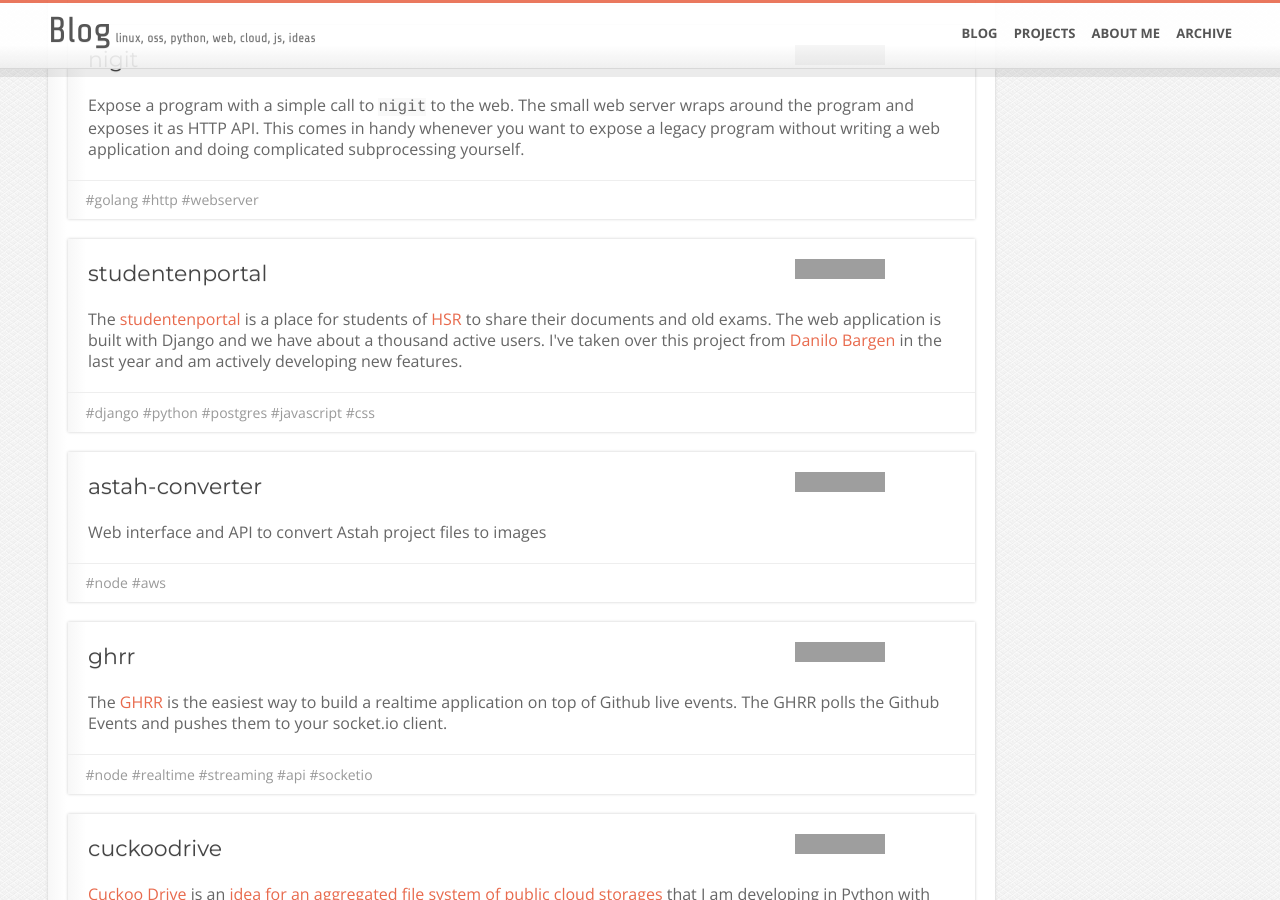
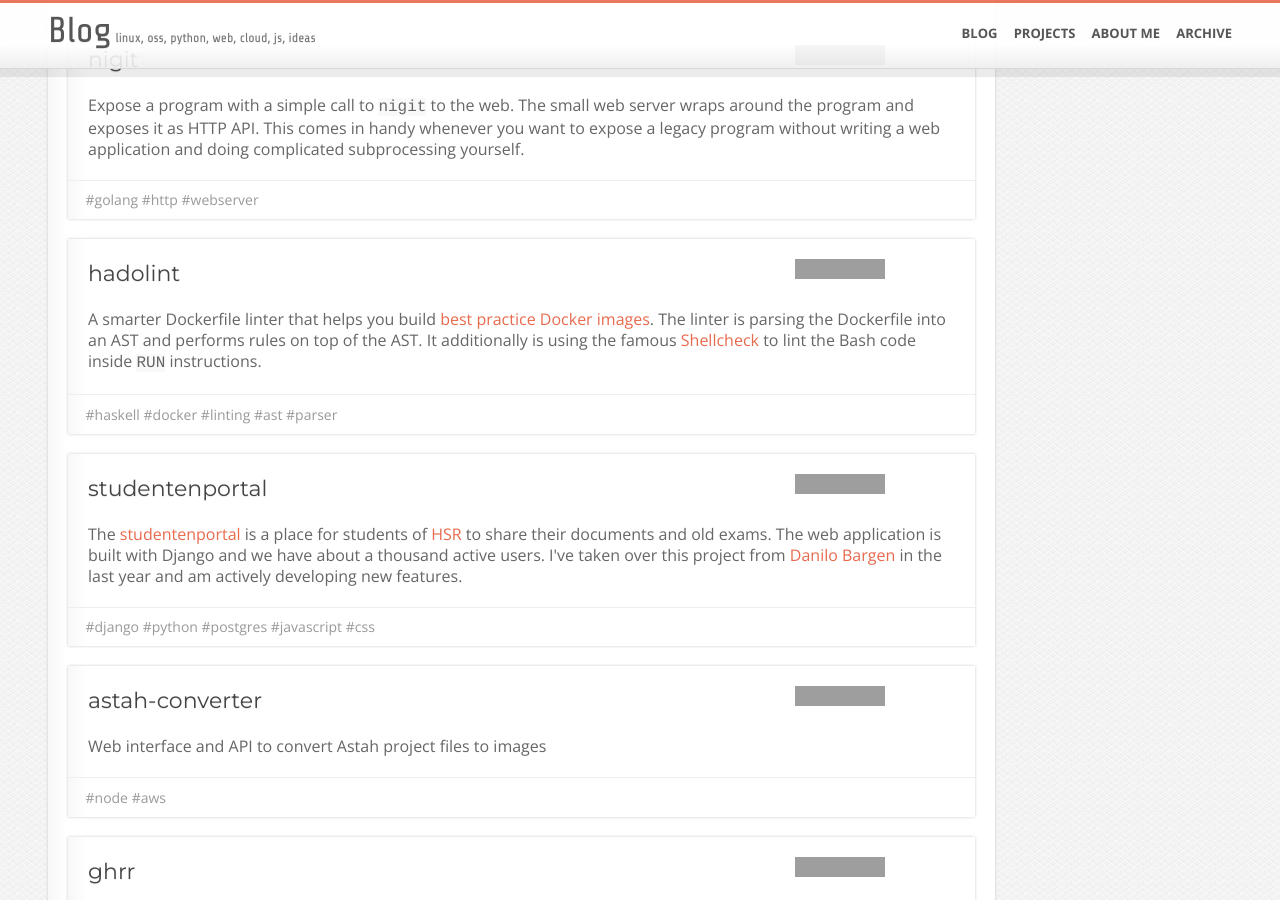
Before and after one commit to lukasmartinelli/lukasmartinelli.github.io, a Jekyll site: the page built from projects.html, in a window 1280 px wide and 900 px high, scrolled down 1095 px. Built offline with Jekyll 4.4.1, drawn with Linux system fonts in a browser that asks for light colours; Markdown is read by kramdown in place of the engine named in the settings; grey boxes are pictures that could not be loaded.

Commit message:
Add hadolint project

```diff
--- a/projects.html
+++ b/projects.html
@@ -127,6 +127,30 @@ title: Projects Lukas Martinelli
               <a href="#" rel="tag">#golang</a>
               <a href="#" rel="tag">#http</a>
               <a href="#" rel="tag">#webserver</a>
+            </span>
+          </footer>
+        </article>
+
+        <article class="project">
+          <header>
+            <h3>
+              <span>hadolint</span>
+              <iframe class="github-stars" src="https://ghbtns.com/github-btn.html?user=lukasmartinelli&repo=hadolint&type=star&count=true&size=large" frameborder="0" scrolling="0" width="160px" height="30px"></iframe>
+            </h3>
+          </header>
+          <div class="content">
+            <p>A smarter Dockerfile linter that helps you build <a href="https://docs.docker.com/engine/articles/dockerfile_best-practices/">best practice Docker images</a>.
+            The linter is parsing the Dockerfile into an AST and performs rules on top of the AST.
+            It additionally is using the famous <a href="https://github.com/koalaman/shellcheck">Shellcheck</a> to lint the Bash
+            code inside <code>RUN</code> instructions.</p>
+          </div>
+          <footer>
+            <span class="tags">
+              <a href="#" rel="tag">#haskell</a>
+              <a href="#" rel="tag">#docker</a>
+              <a href="#" rel="tag">#linting</a>
+              <a href="#" rel="tag">#ast</a>
+              <a href="#" rel="tag">#parser</a>
             </span>
           </footer>
         </article>
```
